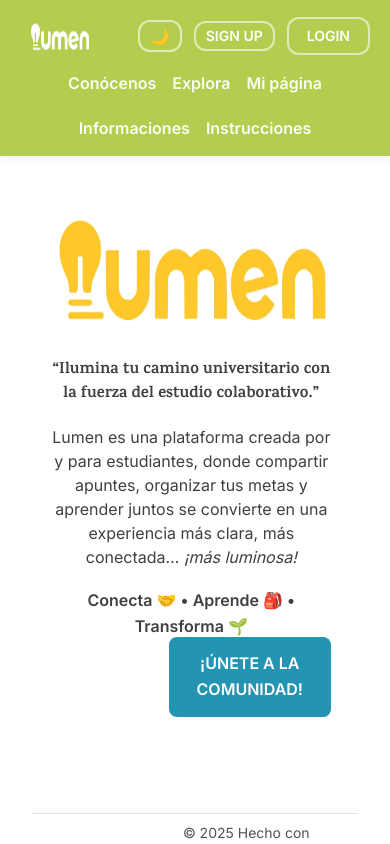
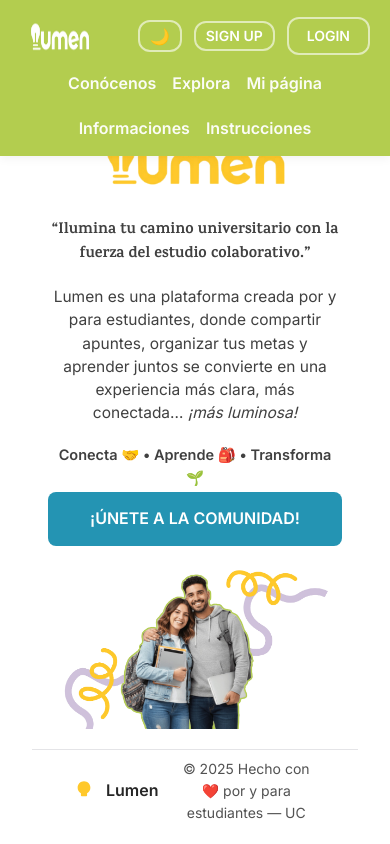
Before and after one commit to IIC2513/CDJ_frontend_25-2, a React (Vite) app: page / in a window 390 px wide. Built offline with nearby package versions, Linux system fonts and the light colour scheme.

Commit message:
fix:responsive Landing

```diff
--- a/src/pages/Landing/Landing.css
+++ b/src/pages/Landing/Landing.css
@@ -119,8 +119,30 @@ footer {
 }
 .foot small { color: var(--gray-600); font-size: 14px; }
 
-/* ===== Responsive ===== */
-@media (max-width: 1200px) { /* … sin cambios … */ }
-@media (max-width: 992px)  { /* … sin cambios … */ }
-@media (max-width: 768px)  { /* … sin cambios … */ }
-@media (max-width: 480px)  { /* … sin cambios … */ }
+@media (max-width: 1200px){
+  .hero{ gap: 44px; padding: 48px 6%; height: 95vh; }
+  .wordmark{ height: 104px; }
+  .students{ width: 125%; max-width: 820px; margin-left: 28px; }
+}
+@media (max-width: 992px){
+  .hero{ grid-template-columns: 1fr; gap: 28px; padding: 32px 7%; height: auto; text-align: center; }
+  .wordmark{ height: 88px; }
+  .lead{ max-width: 60ch; margin-inline: auto; }
+  .points{ justify-content: center; }
+  .btn.primary{ margin-left: 0; }
+  .students{ width: 88%; max-width: 560px; margin: 0 auto; }
+}
+@media (max-width: 768px){
+  .hero{ padding: 26px 6%; gap: 22px; }
+  .wordmark{ height: 72px; }
+  .lead{ font-size: 16px; }
+  .btn.primary{ width: 100%; }
+  .students{ width: 92%; max-width: 520px; }
+}
+@media (max-width: 480px){
+  .hero{ padding: 20px 5%; gap: 18px; }
+  .wordmark{ height: 56px; }
+  .lead{ font-size: 15.5px; }
+  .points{ font-size: 14.5px; gap: 12px; }
+  .students{ width: 100%; max-width: 420px; }
+}
```
